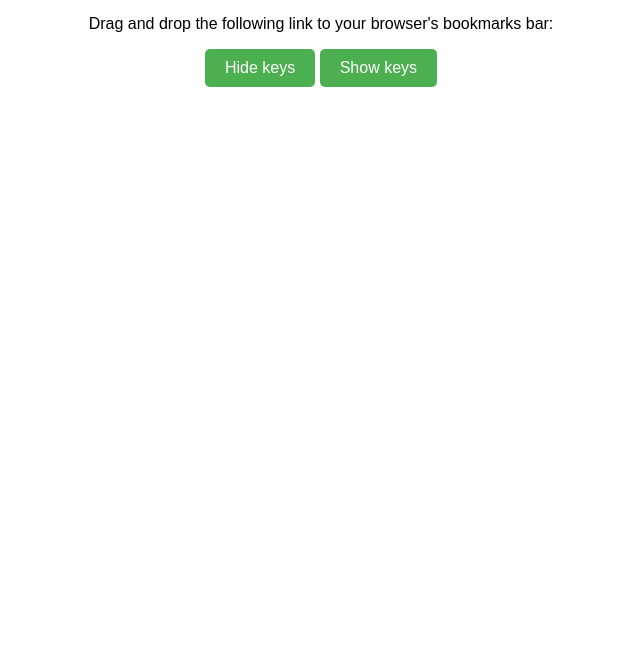
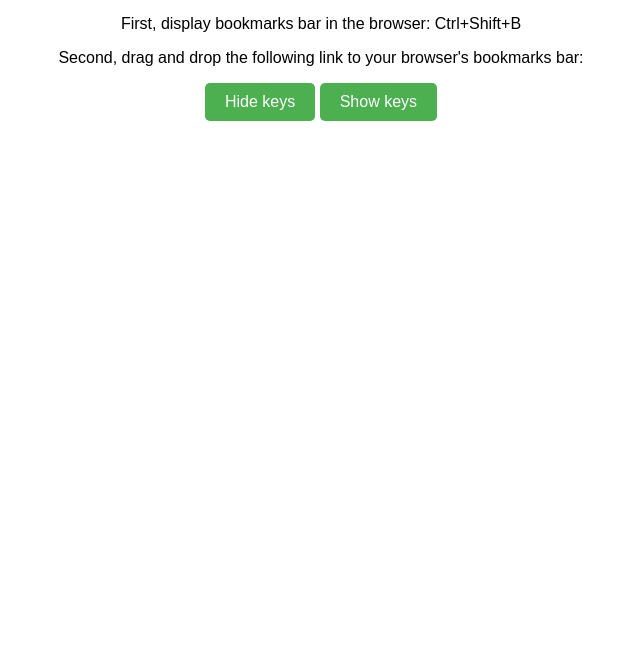
Before and after one commit to syntaxa/peoplustools, a plain HTML site: page static/index.html in a window 1280 px wide. Shown: the part 131-800 px from the top of the page, without its empty margins (319-959 px from the left). Drawn offline with Linux system fonts and the light colour scheme.

Commit message:
Update index.html

```diff
--- a/static/index.html
+++ b/static/index.html
@@ -22,7 +22,9 @@
       cursor: move;
     }
   </style>  <h1>Useful bookmarklets</h1>
-  <p>Drag and drop the following link to your browser's bookmarks bar:</p>
+  <p>First, display bookmarks bar in the browser: Ctrl+Shift+B</p>
+
+  <p>Second, drag and drop the following link to your browser's bookmarks bar:</p>
   <a href="javascript:(function(){if(window.location.href.endsWith('?debugger=1')){window.location.href=window.location.href.replace('?debugger=1','');}}());" class="bookmarklet">Hide keys</a>
   <a href="javascript:(function(){if(!window.location.href.endsWith('?debugger=1')){window.location.href=window.location.href +='?debugger=1';}}());" class="bookmarklet">Show keys</a>
 
```
